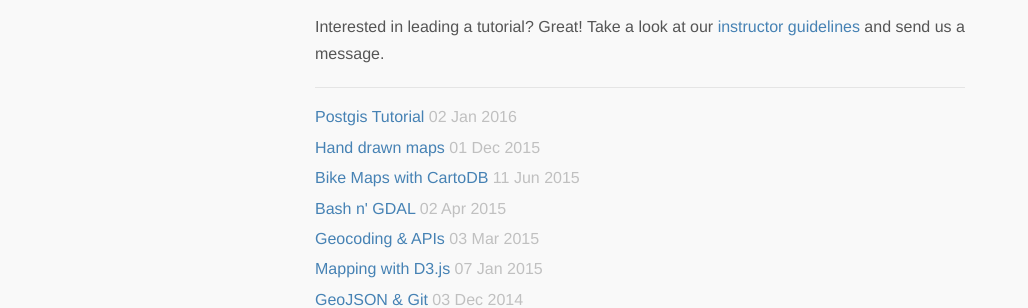
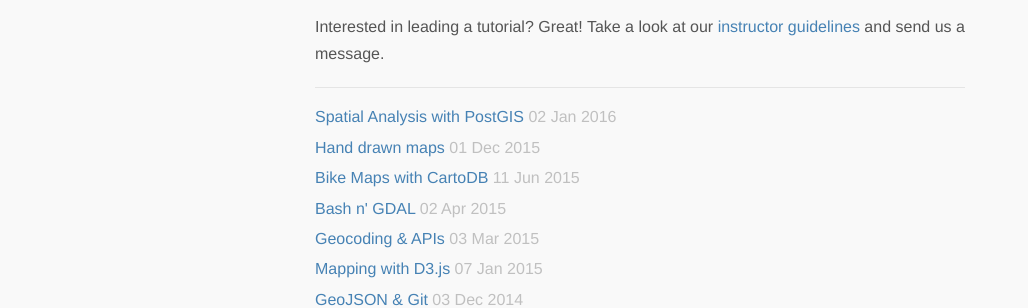
Before and after one commit to MaptimeSEA/maptimesea.github.io, a Jekyll site: the page built from index.md, in a window 1280 px wide and 900 px high, scrolled down 830 px. Shown: the part 468-776 px from the top of the window, without its empty margins (0-1028 px from the left). Built offline with Jekyll 4.4.1, drawn with Linux system fonts in a browser that asks for light colours; nearby versions of some CDN libraries; Markdown is read by kramdown in place of the engine named in the settings.

Commit message:
Adding PostGIS Tutorial

```diff
--- a/_posts/2016-01-02-postgis-tutorial.markdown
+++ b/_posts/2016-01-02-postgis-tutorial.markdown
@@ -1,3 +1,8 @@
+---
+layout: tut
+title: "Spatial Analysis with PostGIS"
+---
+
 # MapTime Seattle Postgres/PostGIS Lab
 
 ### Connection Information
```
